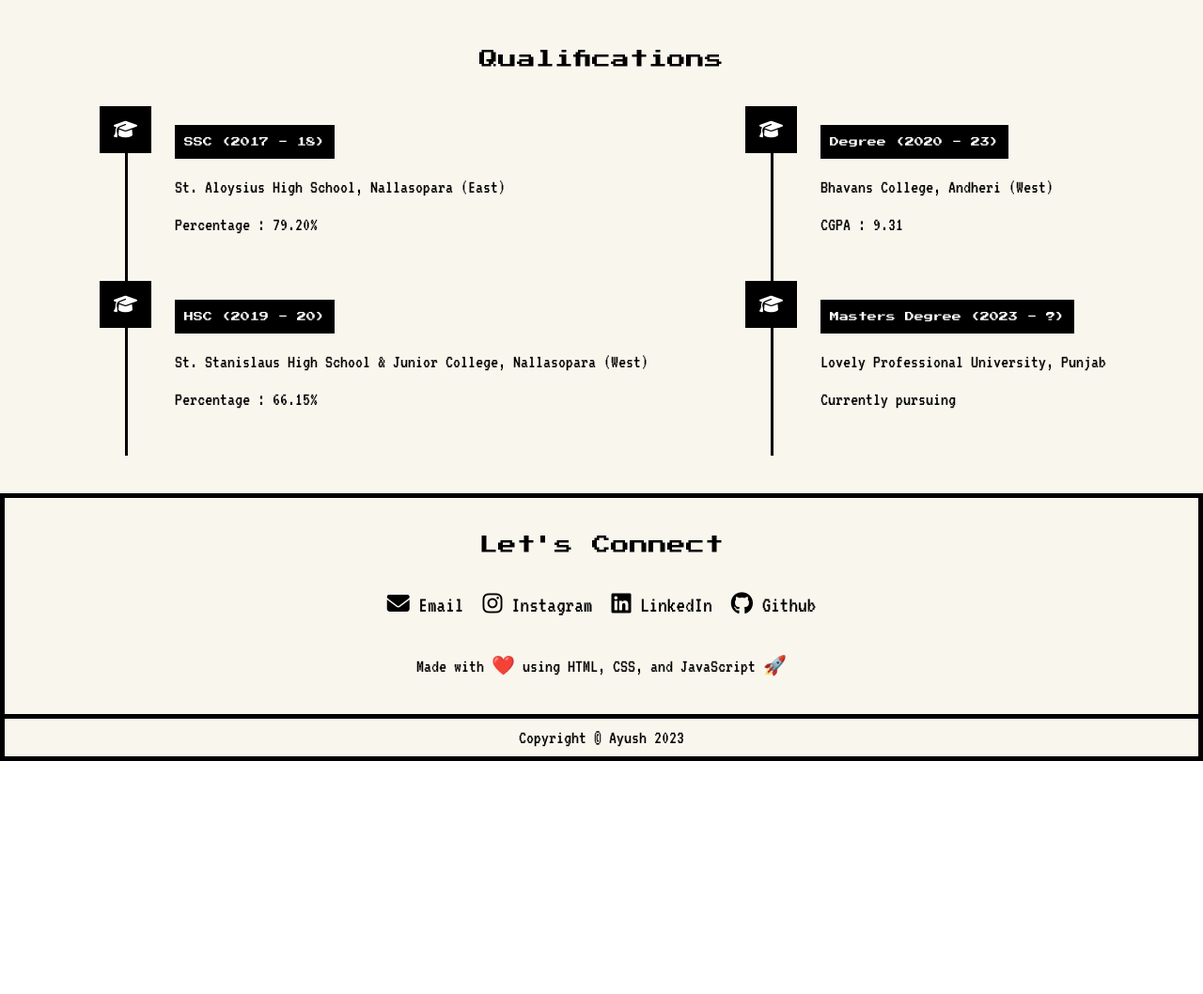
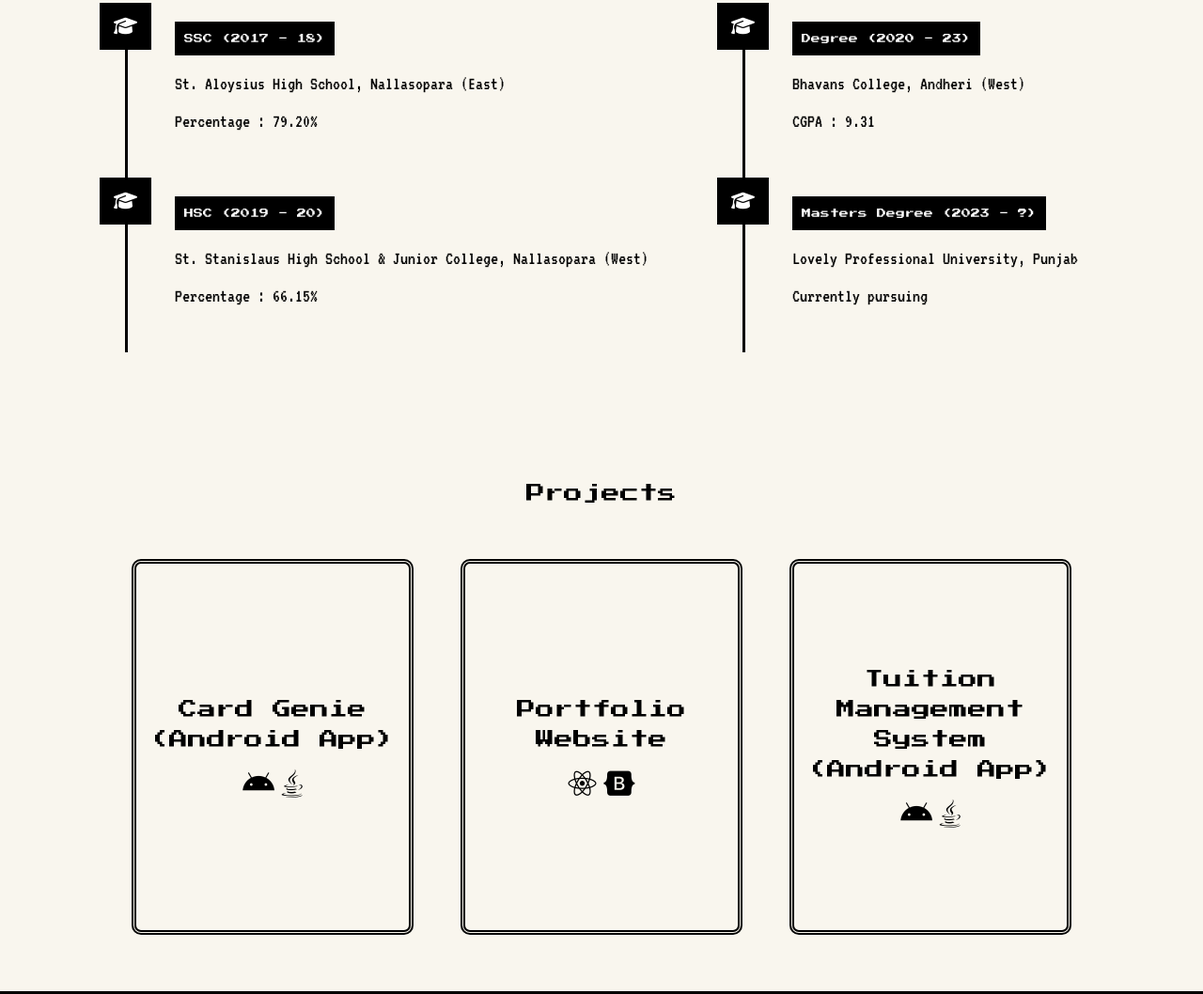
Before and after one commit to ayushmac/My_Portfolio_Website, a plain HTML site: page index.html in a window 1280 px wide. Shown: the part 1561-2619 px from the top of the page at 94% size. Before the commit the page ends 2371 px from the top, so only its background shows below. Drawn offline with nearby package versions, Linux system fonts and the light colour scheme.

Commit message:
3rd-commit (major fixes done)

```diff
--- /dev/null
+++ b/component_styles_and_scripts/darkmode-project.css
@@ -0,0 +1,17 @@
+.dark-mode #proj-container {
+  background-color: #1c1c1c;
+}
+
+.dark-mode .proj-title {
+  color: #e9dcc9;
+}
+
+.dark-mode .proj-card {
+  color: #e9dcc9;
+  border: 5px double #e9dcc9;
+}
+
+.dark-mode .visit-btn {
+  background-color: #e9dcc9;
+  color: #1c1c1c;
+}
--- a/component_styles_and_scripts/darkmode-welcome.css
+++ b/component_styles_and_scripts/darkmode-welcome.css
@@ -26,16 +26,11 @@
 
 .dark-mode .scroll-down-btn {
   color: #e9dcc9;
-  padding: 20px 25px;
-  border-radius: 100px;
 }
 
 .dark-mode .scroll-down-btn:hover {
   color: black;
   background-color: #e9dcc9;
-
-  padding: 20px 25px;
-  border-radius: 100px;
 }
 
 .dark-mode .typewriter {
--- a/component_styles_and_scripts/education.css
+++ b/component_styles_and_scripts/education.css
@@ -23,8 +23,8 @@
   display: flex;
   flex-direction: row;
   gap: 100px;
+  justify-content: center;
   align-items: center;
-  justify-content: center;
   flex-wrap: wrap;
   /* border: 1px solid black; */
 }
@@ -40,7 +40,7 @@
   padding-top: 20px;
   align-items: start;
   justify-content: center;
-  margin-left: 30px;
+
   font-family: "VT323", monospace;
   font-size: 20px;
 }
@@ -66,10 +66,15 @@
 /* mobile devices */
 @media (max-width: 576px) {
   .edu-content {
+    flex-direction: column;
     gap: 0;
   }
 }
 
 /* small devices  */
 @media (min-width: 576px) and (max-width: 768px) {
+  .edu-content {
+    flex-direction: column;
+    gap: 0;
+  }
 }
--- a/component_styles_and_scripts/navbar.css
+++ b/component_styles_and_scripts/navbar.css
@@ -1,5 +1,4 @@
 .nav-container {
-  width: 100%;
   display: flex;
   justify-content: center;
   align-items: center;
@@ -11,8 +10,11 @@
 .navigation-bar {
   width: 100%;
   position: fixed;
+  display: flex;
+  flex-direction: column;
   z-index: 3;
 }
+
 .nav-logo-container {
   cursor: pointer;
   padding: 20px 50px;
@@ -23,6 +25,7 @@
 }
 
 .nav-logo-link {
+  text-align: center;
   color: black;
   text-decoration: none;
 }
@@ -36,7 +39,7 @@
 
 .nav-link {
   text-decoration: none;
-  padding: 20px;
+  padding: 10px 10px;
   font-family: "VT323", monospace;
   text-align: center;
   font-size: 24px;
@@ -170,7 +173,7 @@
     width: 100%;
     border: 5px solid black;
     justify-content: space-between;
-    padding: 0px 20px;
+    padding: 0px 10px;
   }
 
   .hamburger-container {
--- /dev/null
+++ b/component_styles_and_scripts/project.css
@@ -0,0 +1,98 @@
+#proj-container {
+  width: 100%;
+  height: max-content;
+  display: flex;
+  flex-direction: column;
+  justify-content: center;
+  align-items: center;
+  padding-top: 100px;
+  padding-bottom: 40px;
+  background-color: #f9f6ee;
+}
+
+.proj-title {
+  text-align: center;
+  font-family: "Press Start 2P", cursive;
+  font-size: 20px;
+  padding-bottom: 40px;
+}
+
+.proj-content-container {
+  width: 100%;
+  height: max-content;
+  display: flex;
+  padding: 20px;
+  flex-wrap: wrap;
+  justify-content: center;
+  gap: 50px;
+}
+
+.proj-card {
+  cursor: pointer;
+  position: relative;
+  width: 300px;
+  height: 400px;
+  border: 5px double black;
+  overflow: hidden;
+  border-radius: 10px;
+}
+
+.proj-card-content-1 {
+  width: 100%;
+  height: 100%;
+  display: flex;
+  justify-content: center;
+  align-items: center;
+  flex-direction: column;
+  gap: 15px;
+}
+
+.card-title {
+  text-align: center;
+  font-family: "Press Start 2P", cursive;
+  font-size: 20px;
+  line-height: 1.6;
+}
+
+.card-tech {
+  text-align: center;
+  font-size: 30px;
+}
+.proj-card-content-2 {
+  position: absolute;
+  overflow: scroll;
+  top: 0;
+  left: -100%;
+  width: 100%;
+  height: 100%;
+  display: flex;
+  text-align: justify;
+  justify-content: center;
+  align-items: center;
+  padding: 15px;
+  flex-direction: column;
+  gap: 35px;
+  hyphens: auto;
+  transition: 1s;
+  font-family: "VT323", monospace;
+  font-size: 20px;
+}
+
+.visit-btn {
+  text-decoration: none;
+  padding: 15px;
+  background-color: black;
+  color: white;
+  border-radius: 50%;
+}
+.proj-card:hover .proj-card-content-2 {
+  left: 0;
+}
+
+.proj-card:hover .proj-card-content-1 {
+  display: none;
+}
+
+.visit-btn:hover {
+  font-size: larger;
+}
--- a/index.html
+++ b/index.html
@@ -29,6 +29,9 @@
     <link rel="stylesheet" href="./component_styles_and_scripts/skills.css" />
     <link rel="stylesheet" href="./component_styles_and_scripts/darkmode-skills.css" />
     <link rel="stylesheet" href="./component_styles_and_scripts/education.css">
+    <link rel="stylesheet" href="./component_styles_and_scripts/project.css">
+    <link rel="stylesheet" href="./component_styles_and_scripts/darkmode-project.css">
+
     <link rel="stylesheet" href="./component_styles_and_scripts/darkmode-education.css">
     <link rel="stylesheet" href="./component_styles_and_scripts/footer.css" />
 
@@ -55,10 +58,11 @@
   </head>
   <body>
     <div class="container">
-      <div data-aos="fade-in"
-
-      data-aos-easing="ease-in-out" class="navigation-bar">
-        <nav  class="nav-container">
+      <div
+      data-aos="fade-down"
+      data-aos-duration="2500"
+       class="navigation-bar">
+        <nav   class="nav-container">
           <div class="nav-link-container">
             <a href="#about-container" class="nav-link">About</a>
             <a href="#edu-container" class="nav-link">Qualifications</a>
@@ -67,7 +71,7 @@
             <a class="nav-logo-link" href="#welcome-container">Mr.Mac</a>
           </div>
           <div class="nav-link-container">
-            <a href="#" class="nav-link">Projects</a>
+            <a href="#proj-container" class="nav-link">Projects</a>
             <a href="#connect-container" class="nav-link">Contact</a>
           </div>
           <div class="hamburger-container">
@@ -82,22 +86,22 @@
           <div class="drpdwn-nav-link-container">
             <a href="#about-container" class="drpdwn-nav-link">About</a>
             <a href="#edu-container" class="drpdwn-nav-link">Qualifications</a>
-            <a href="#" class="drpdwn-nav-link">Projects</a>
+            <a href="#proj-container" class="drpdwn-nav-link">Projects</a>
             <a href="#connect-container" class="drpdwn-nav-link">Contact</a>
           </div>
         </nav>
       </div>
 
-      <div class="dev-container">
+      <!-- <div class="dev-container">
         This Website is currently in works... So Stay Tuned !
-      </div>
+      </div> -->
       <!-- welcm section here -->
-      <div data-aos="zoom-out" data-aos-duration="1000" id="welcome-container">
+      <div  id="welcome-container">
         <div id="particle-background"></div>
-        <div class="welcome-content">
-          <div class="img-container"></div>
+        <div  class="welcome-content">
+          <div data-aos="zoom-out" data-aos-duration="2000" class="img-container"></div>
 
-          <div class="content-container">
+          <div data-aos="zoom-out" data-aos-duration="2500" class="content-container">
             <div class="content-links">
               <a
                 class="footer-link"
@@ -169,8 +173,6 @@
                   <strong class="text-light">Javascript</strong>
                 </td>
                 <td>
-
-
                   <input id="disable-range" class="range-input" type="range" name="" value="50" />
                 </td>
                 <td>
@@ -226,7 +228,6 @@
               <tr>
                 <td><i class="fa-brands fa-bootstrap"></i></td>
                 <td>
-
                   <strong>Bootstrap</strong>
                 </td>
                 <td>
@@ -296,7 +297,61 @@
               <div class="edu-card-subtitle">Currently pursuing  </div>
             </div>
           </div>
+        </div>
+      </div>
 
+      <div id="proj-container">
+        <div class="proj-title" data-aos="fade-up">Projects</div>
+        <div class="proj-content-container">
+          <div class="proj-card" data-aos="zoom-in">
+              <div class="proj-card-content-1">
+                    <div class="card-title">Card Genie (Android App)</div>
+                    <div class="card-tech"><i class="fa-brands fa-android"></i>&nbsp;<i class="fa-brands fa-java"></i></div>
+              </div>
+              <div class="proj-card-content-2">
+                <div class="card-description">
+                  Card Genie: A digital card app for Android. Craft & manage Social Media, Personal, Business & Gaming cards. Share via QR codes. Firebase Realtime Database ensures synced storage, scaling effortlessly. Simplify card management on the go.
+
+
+                </div>
+                <div class="card-button-container"><a class="visit-btn" href="https://github.com/ayushmac/CardGenieApp-QR-Code-based-business-card-manager" target="_blank"><i
+                  class="fa-sharp fa-solid fa-arrow-up-right-from-square"
+
+                ></i></a></div>
+              </div>
+          </div>
+          <div class="proj-card" data-aos="zoom-in">
+            <div class="proj-card-content-1">
+                  <div class="card-title">Portfolio Website</div>
+                  <div class="card-tech"><i class="fa-brands fa-react"></i>&nbsp;<i class="fa-brands fa-bootstrap"></i></div>
+            </div>
+            <div class="proj-card-content-2">
+              <div class="card-description">
+                Explore my debut portfolio! Discover me, qualifications, & projects in React-Bootstrap. Connect & learn about my skills & experiences. Visit, connect & explore my work. Excited to connect & share! Reach out through the links. Thanks for visiting!
+              </div>
+              <div class="card-button-container"><a class="visit-btn"  href="https://github.com/ayushmac/myportfoliowesbite2" target="_blank"><i
+                class="fa-sharp fa-solid fa-arrow-up-right-from-square"
+
+              ></i></a></div>
+            </div>
+        </div>
+        <div class="proj-card" data-aos="zoom-in">
+          <div class="proj-card-content-1">
+                <div class="card-title">Tuition Management System (Android App)</div>
+                <div class="card-tech"><i class="fa-brands fa-android"></i>&nbsp;<i class="fa-brands fa-java"></i></div>
+          </div>
+          <div class="proj-card-content-2">
+            <div class="card-description">
+              For my BSc CS Sem 5 project, I crafted an Android tuition app via Android Studio & Firebase. This automates student enrollment, attendance, fee management, ensuring real-time sync & secure access. The aim: streamline admin tasks, bolster communication & enhance tuition center efficiency.
+
+
+            </div>
+            <div class="card-button-container"><a class="visit-btn" href="https://github.com/ayushmac/TuitionmanagementAndroidApp" target="_blank"><i
+              class="fa-sharp fa-solid fa-arrow-up-right-from-square"
+
+            ></i> </a></div>
+          </div>
+      </div>
 
 
         </div>
```
Also changed, not shown: component_styles_and_scripts/welcome.css (+13 -11 lines).
